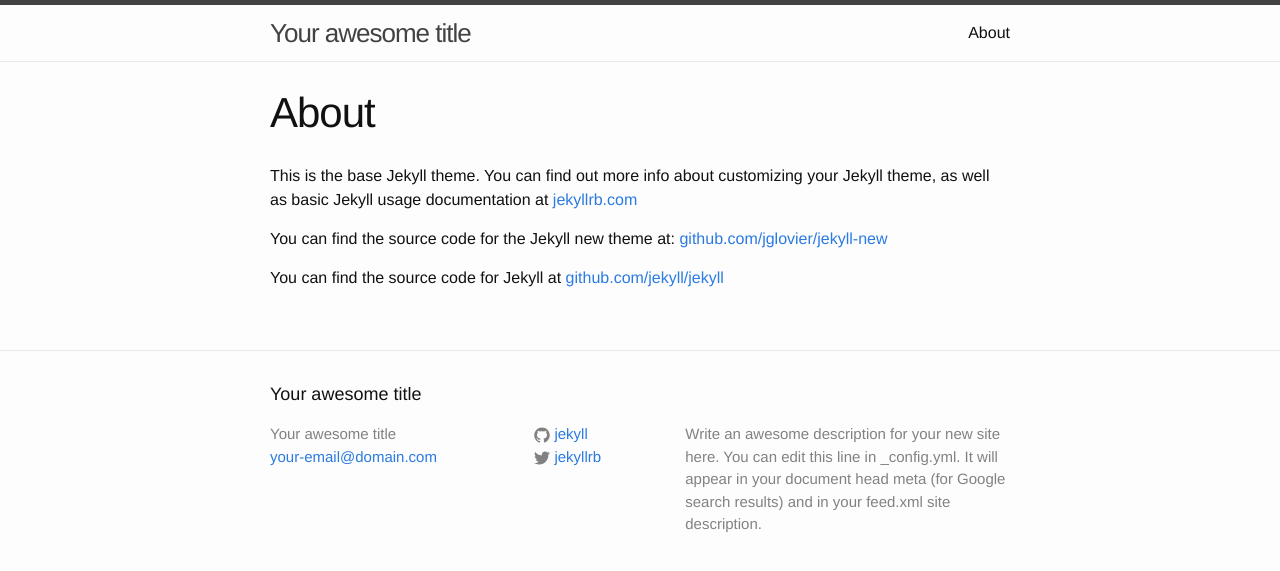
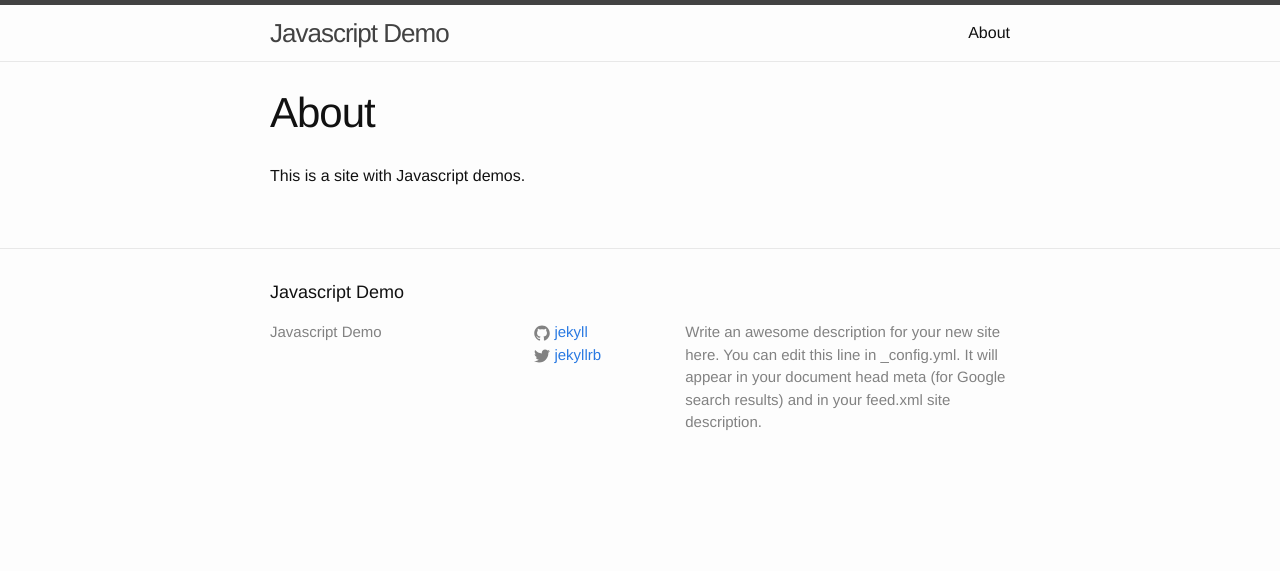
Before and after one commit to Heray/jsdemo, a Jekyll site: the page built from about.md, in a window 1280 px wide. Shown: the top 571 px of the page. Built offline with Jekyll 4.4.1, drawn with Linux system fonts in a browser that asks for light colours.

Commit message:
updated home page

```diff
--- a/_config.yml
+++ b/_config.yml
@@ -1,12 +1,11 @@
 # Site settings
-title: Your awesome title
-email: your-email@domain.com
+title: Javascript Demo
 description: > # this means to ignore newlines until "baseurl:"
   Write an awesome description for your new site here. You can edit this
   line in _config.yml. It will appear in your document head meta (for
   Google search results) and in your feed.xml site description.
 baseurl: "" # the subpath of your site, e.g. /blog/
-url: "http://yourdomain.com" # the base hostname & protocol for your site
+url: "http://jsdemo.org" # the base hostname & protocol for your site
 twitter_username: jekyllrb
 github_username:  jekyll
 
--- a/about.md
+++ b/about.md
@@ -4,8 +4,4 @@
 permalink: /about/
 ---
 
-This is the base Jekyll theme. You can find out more info about customizing your Jekyll theme, as well as basic Jekyll usage documentation at [jekyllrb.com](http://jekyllrb.com/)
-
-You can find the source code for the Jekyll new theme at: [github.com/jglovier/jekyll-new](https://github.com/jglovier/jekyll-new)
-
-You can find the source code for Jekyll at [github.com/jekyll/jekyll](https://github.com/jekyll/jekyll)
+This is a site with Javascript demos.
```
Also changed, not shown: _posts/2015-10-22-welcome-to-jekyll.markdown (deleted, +0 -25 lines).
